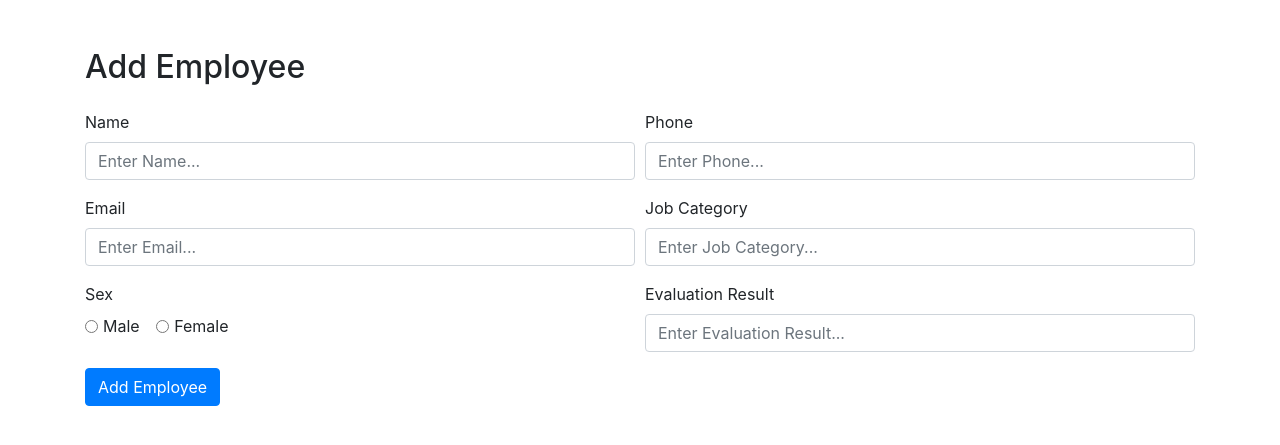
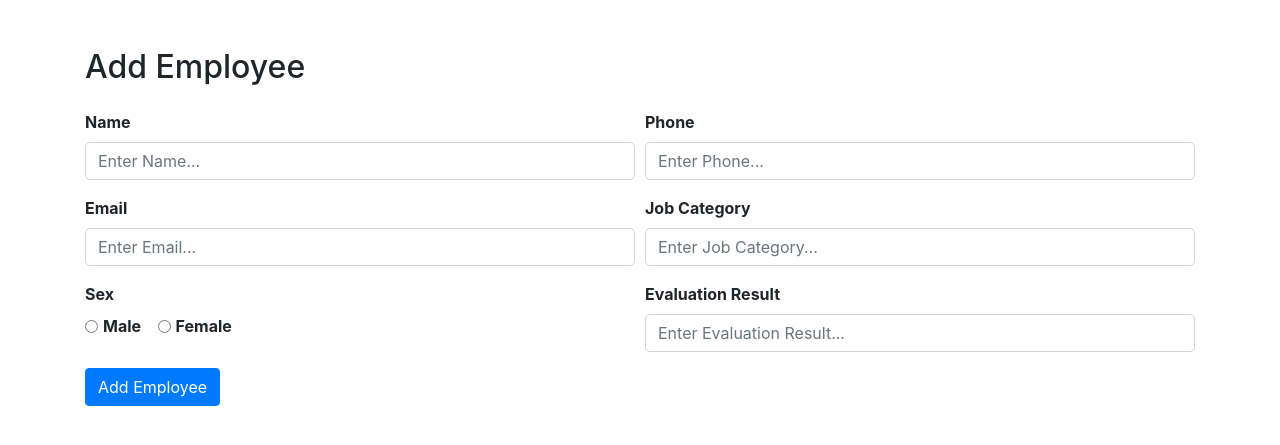
Before and after one commit to matthias22m/Performance-evaluation-system, a Django app: page /employee/ in a window 1280 px wide. Shown: the part 80-525 px from the top of the page. Run offline with Django 5.2, Linux system fonts and the light colour scheme; some libraries are stand-ins or nearby versions.

Commit message:
some change

```diff
--- a/Core/templates/Core/employee.html
+++ b/Core/templates/Core/employee.html
@@ -8,6 +8,17 @@
     <title>Add Employee</title>
     <link rel="stylesheet" href="{% static 'css/style.css' %}">
     <link rel="stylesheet" href="https://stackpath.bootstrapcdn.com/bootstrap/4.5.2/css/bootstrap.min.css">
+    <style>
+        /* Increase the weight of label text */
+        label {
+            font-weight: bold; /* Change to desired weight (e.g., 600, 700) */
+        }
+
+        /* Make input fields slightly rounded */
+        input.form-control {
+            border-radius: 5px; /* Adjust this value for more or less roundness */
+        }
+    </style>
 </head>
 <body>
 
```
